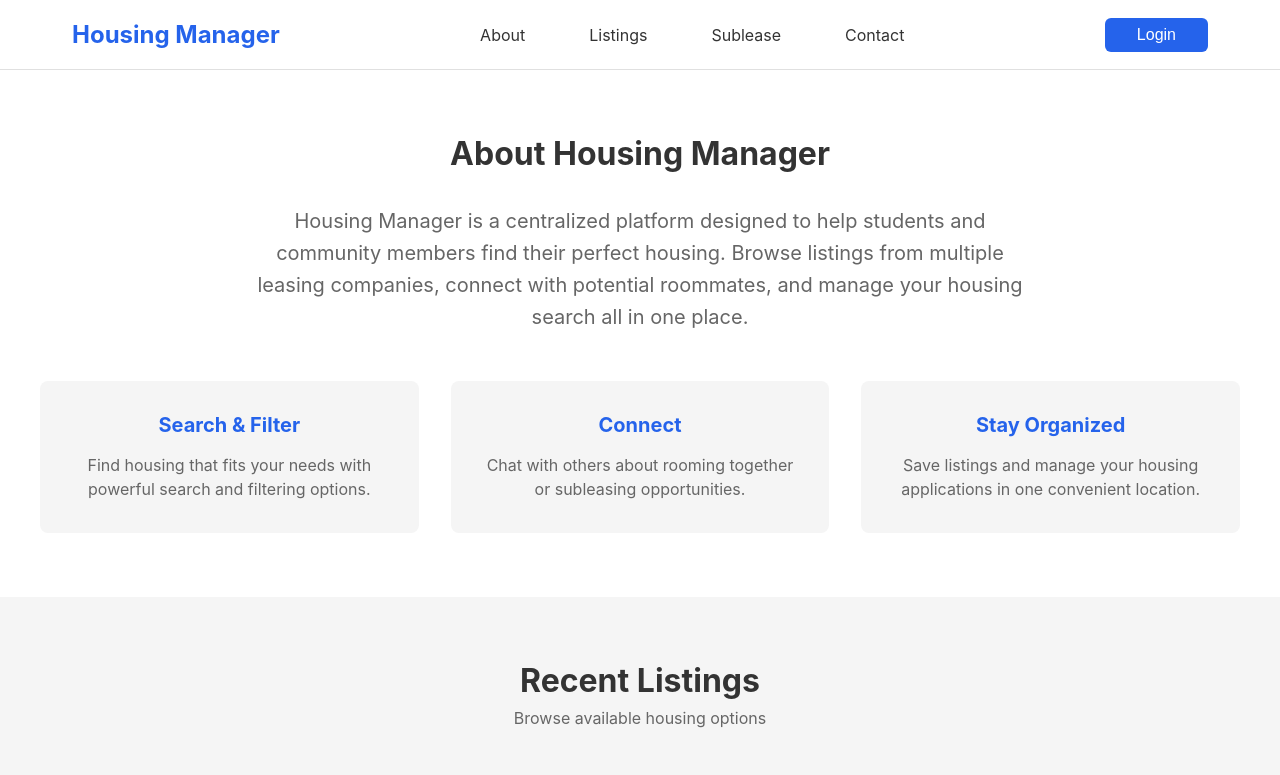
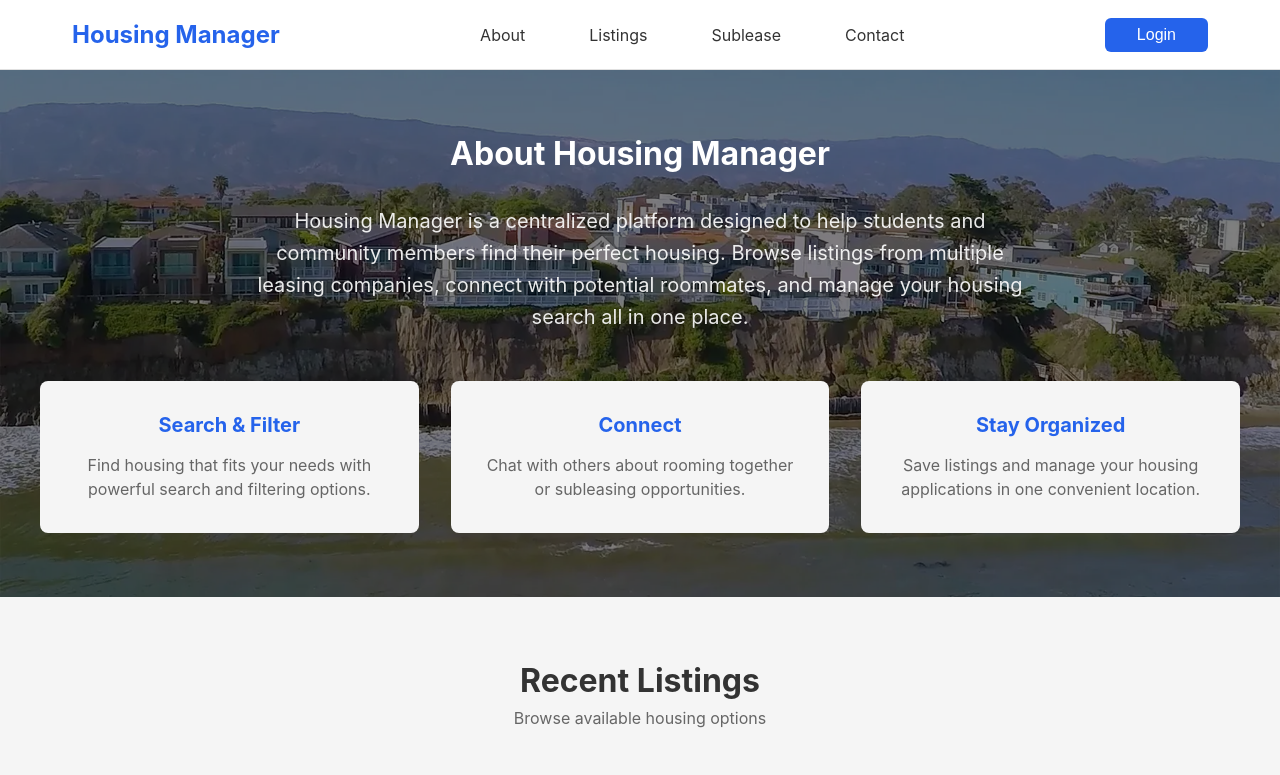
Before and after one commit to ucsb-cs148-w26/pj03-housing-manager, a React (Vite) app: page / in a window 1280 px wide. Shown: the top 775 px of the page. Built offline with nearby package versions, Linux system fonts and the light colour scheme; no server answers.

Commit message:
new ui changes

```diff
--- a/src/components/AboutSection/AboutSection.css
+++ b/src/components/AboutSection/AboutSection.css
@@ -1,26 +1,75 @@
 .about-section {
   padding: var(--spacing-xl) var(--spacing-md);
   background-color: var(--color-background);
+  background-size: cover;
+  background-position: center;
+  background-repeat: no-repeat;
+  position: relative;
+}
+
+.about-section::before {
+  content: '';
+  position: absolute;
+  top: 0;
+  left: 0;
+  right: 0;
+  bottom: 0;
+  background-color: rgba(0, 0, 0, 0.5);
+  z-index: 1;
 }
 
 .about-content {
   max-width: var(--max-width);
   margin: 0 auto;
   text-align: center;
+  position: relative;
+  z-index: 2;
 }
 
 .about-title {
   font-size: var(--font-size-2xl);
-  color: var(--color-text);
+  color: #ffffff;
   margin-bottom: var(--spacing-md);
+  min-height: 1.2em;
+}
+
+.typing-cursor {
+  animation: blink 0.7s infinite;
+  font-weight: 100;
+}
+
+@keyframes blink {
+  0%, 50% {
+    opacity: 1;
+  }
+  51%, 100% {
+    opacity: 0;
+  }
 }
 
 .about-description {
   font-size: var(--font-size-lg);
-  color: var(--color-text-light);
+  color: rgba(255, 255, 255, 0.9);
   max-width: 800px;
   margin: 0 auto var(--spacing-lg);
   line-height: 1.6;
+  opacity: 0;
+  transform: translateY(-30px);
+}
+
+.about-description.waterfall-visible {
+  animation: waterfall 0.6s ease-out forwards;
+}
+
+@keyframes waterfall {
+  0% {
+    opacity: 0;
+    transform: translateY(-30px);
+  }
+  100% {
+    opacity: 1;
+    transform: translateY(0);
+  }
 }
 
 .about-features {
@@ -34,6 +83,23 @@
   padding: var(--spacing-md);
   background-color: var(--color-background-alt);
   border-radius: 8px;
+  opacity: 0;
+  transform: translateX(-30px);
+}
+
+.about-feature.slide-in {
+  animation: slideInLeft 0.5s ease-out forwards;
+}
+
+@keyframes slideInLeft {
+  0% {
+    opacity: 0;
+    transform: translateX(-30px);
+  }
+  100% {
+    opacity: 1;
+    transform: translateX(0);
+  }
 }
 
 .about-feature h3 {
--- a/src/components/AboutSection/AboutSection.jsx
+++ b/src/components/AboutSection/AboutSection.jsx
@@ -1,25 +1,81 @@
+import { useState, useEffect, useRef } from 'react';
 import './AboutSection.css';
+import backgroundImage from '../../assets/james_gelb_iv_properties.webp';
 
 function AboutSection() {
+  const [typedText, setTypedText] = useState('');
+  const [showDescription, setShowDescription] = useState(false);
+  const [showFeatures, setShowFeatures] = useState(false);
+  const [isVisible, setIsVisible] = useState(false);
+  const sectionRef = useRef(null);
+
+  const titleText = 'About Housing Manager';
+
+  useEffect(() => {
+    const observer = new IntersectionObserver(
+      ([entry]) => {
+        if (entry.isIntersecting && !isVisible) {
+          setIsVisible(true);
+        }
+      },
+      { threshold: 0.3 }
+    );
+
+    if (sectionRef.current) {
+      observer.observe(sectionRef.current);
+    }
+
+    return () => observer.disconnect();
+  }, [isVisible]);
+
+  useEffect(() => {
+    if (!isVisible) return;
+
+    let currentIndex = 0;
+    const typingInterval = setInterval(() => {
+      if (currentIndex <= titleText.length) {
+        setTypedText(titleText.slice(0, currentIndex));
+        currentIndex++;
+      } else {
+        clearInterval(typingInterval);
+        setShowDescription(true);
+      }
+    }, 40);
+
+    return () => clearInterval(typingInterval);
+  }, [isVisible]);
+
+  useEffect(() => {
+    if (showDescription) {
+      const timer = setTimeout(() => {
+        setShowFeatures(true);
+      }, 400);
+      return () => clearTimeout(timer);
+    }
+  }, [showDescription]);
+
   return (
-    <section className="about-section">
+    <section className="about-section" ref={sectionRef} style={{ backgroundImage: `url(${backgroundImage})` }}>
       <div className="about-content">
-        <h2 className="about-title">About Housing Manager</h2>
-        <p className="about-description">
+        <h2 className="about-title">
+          {typedText}
+          {!showDescription && <span className="typing-cursor">|</span>}
+        </h2>
+        <p className={`about-description ${showDescription ? 'waterfall-visible' : ''}`}>
           Housing Manager is a centralized platform designed to help students and community
           members find their perfect housing. Browse listings from multiple leasing companies,
           connect with potential roommates, and manage your housing search all in one place.
         </p>
         <div className="about-features">
-          <div className="about-feature">
+          <div className={`about-feature ${showFeatures ? 'slide-in' : ''}`} style={{ animationDelay: '0s' }}>
             <h3>Search & Filter</h3>
             <p>Find housing that fits your needs with powerful search and filtering options.</p>
           </div>
-          <div className="about-feature">
+          <div className={`about-feature ${showFeatures ? 'slide-in' : ''}`} style={{ animationDelay: '0.15s' }}>
             <h3>Connect</h3>
             <p>Chat with others about rooming together or subleasing opportunities.</p>
           </div>
-          <div className="about-feature">
+          <div className={`about-feature ${showFeatures ? 'slide-in' : ''}`} style={{ animationDelay: '0.3s' }}>
             <h3>Stay Organized</h3>
             <p>Save listings and manage your housing applications in one convenient location.</p>
           </div>
```
Also changed, not shown: src/assets/james_gelb_iv_properties.webp (added).
